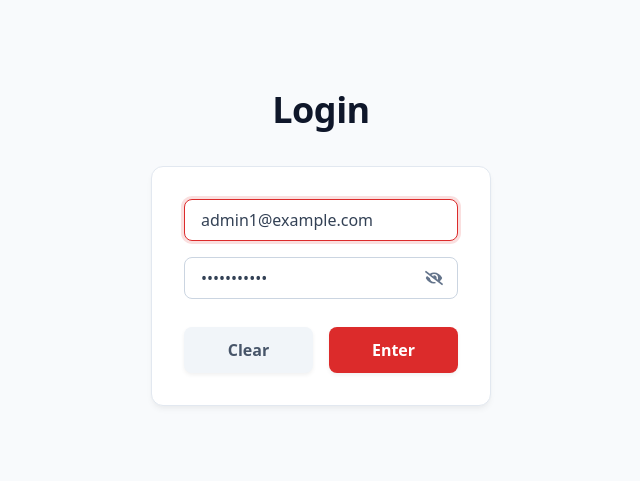
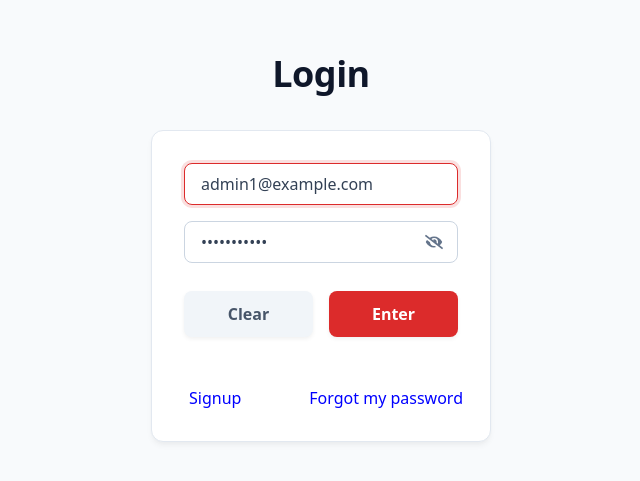
Before and after one commit to GazuaDev8417/my-delivery-provider, a React (Vite) app: page / in a window 1280 px wide. Shown: the part 155-636 px from the top of the page, without its empty margins (319-959 px from the left). Built offline with nearby package versions, Linux system fonts and the light colour scheme; no server answers.

Commit message:
adding signup and forgot my password

```diff
--- a/src/pages/login/Login.tsx
+++ b/src/pages/login/Login.tsx
@@ -140,10 +140,14 @@ const Login:FC = ()=>{
                     {isSubmitting ? "Loading..." : "Enter"}
                 </button>
                 </div>
+                <div className="bottom-container">
+                    <span
+                        style={{cursor:'pointer', color:'blue '}}>Signup</span>
+                    <span
+                        style={{cursor:'pointer', color:'blue '}}
+                        onClick={() => setIsModalOpen(true)}>Forgot my password</span>
+                </div>
             </form>
-            {/* <p
-                style={{cursor:'pointer', color:'blue '}}
-                onClick={() => setIsModalOpen(true)}>Forgot my password</p> */}
         </Container>
     )
 
--- a/src/pages/login/styled.ts
+++ b/src/pages/login/styled.ts
@@ -154,11 +154,13 @@ export const Container = styled.div`
     }
   }
 
-  p {
-    margin-top: 1.5rem;
-    font-size: 0.925rem;
-    color: #64748b;
-    text-align: center;
+  .bottom-container{
+      display: flex;
+      align-items: center;
+      justify-content: space-between;
+      width: 100%;
+      margin-top: 30px;
+      margin-left: 10px;
   }
 
   a {
```
